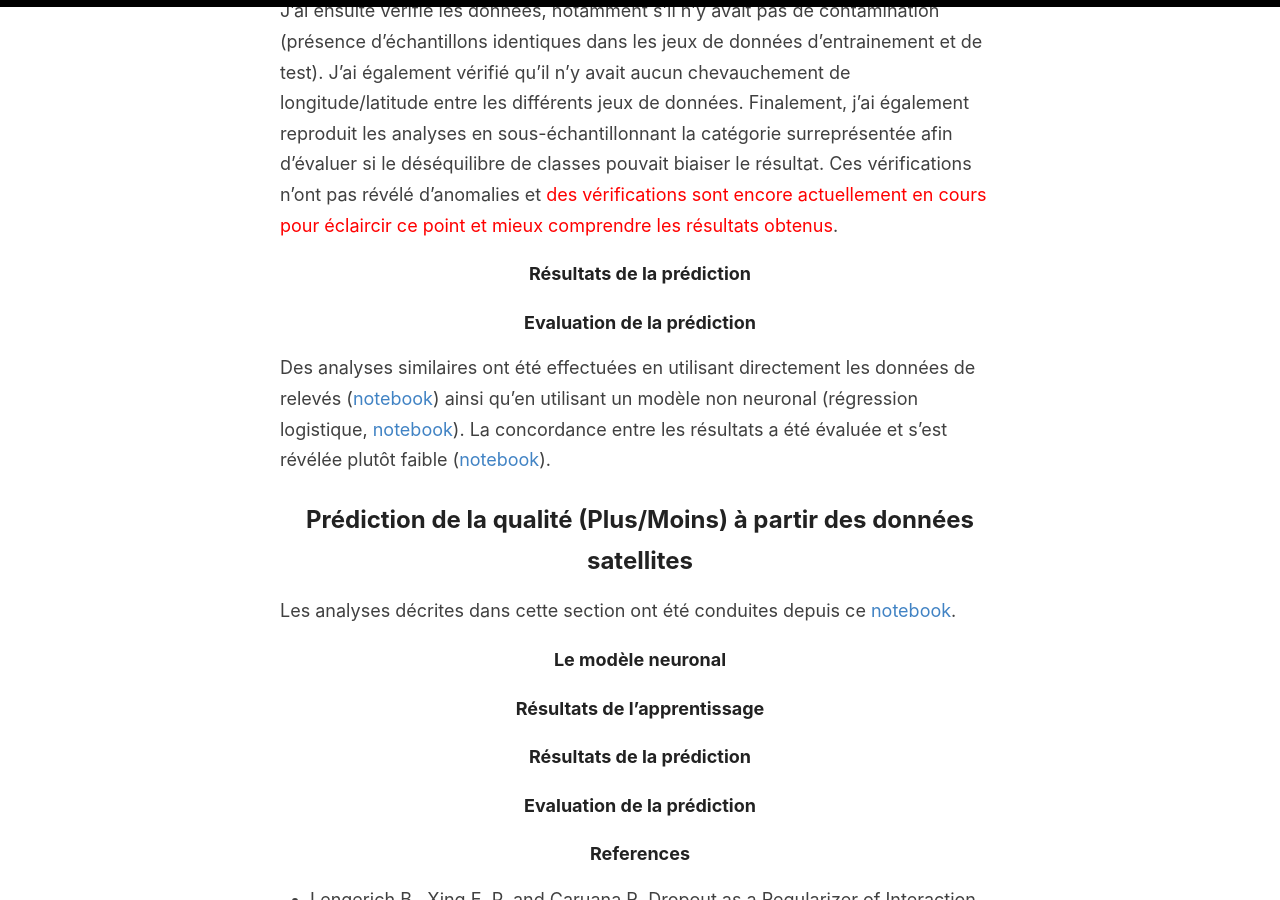
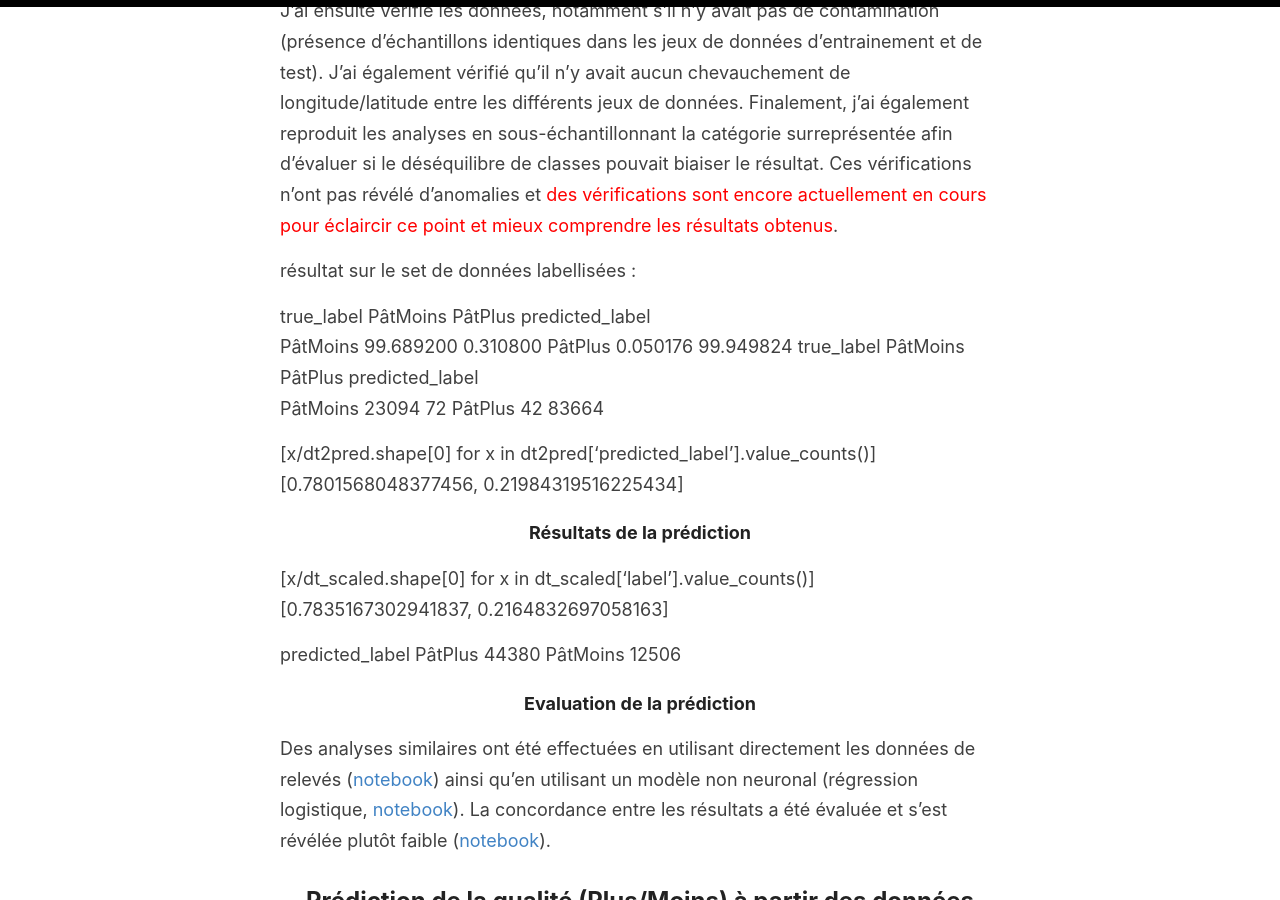
Before and after one commit to sca-opdir/sber-biodiversite-ml-prediction, a Jekyll site: the page built from _pages/apprentissage.md, in a window 1280 px wide and 900 px high, scrolled down 2611 px. Built offline with Jekyll 4.4.1, drawn with Linux system fonts in a browser that asks for light colours; grey boxes are pictures that could not be loaded.

Commit message:
Update apprentissage.md

```diff
--- a/_pages/apprentissage.md
+++ b/_pages/apprentissage.md
@@ -67,7 +67,29 @@ Pour vérifier s'il y avait un problème dans le modèle, j'ai répété l'analy
 
 J'ai ensuite vérifié les données, notamment s'il n'y avait pas de contamination (présence d'échantillons identiques dans les jeux de données d'entrainement et de test). J'ai également vérifié qu'il n'y avait aucun chevauchement de longitude/latitude entre les différents jeux de données. Finalement, j'ai également reproduit les analyses en sous-échantillonnant la catégorie surreprésentée afin d'évaluer si le déséquilibre de classes pouvait biaiser le résultat. Ces vérifications n'ont pas révélé d'anomalies et <span style="color: red;">des vérifications sont encore actuellement en cours pour éclaircir ce point et mieux comprendre les résultats obtenus</span>.
 
+résultat sur le set de données labellisées :
+
+true_label        PâtMoins    PâtPlus
+predicted_label
+PâtMoins         99.689200   0.310800
+PâtPlus           0.050176  99.949824
+true_label       PâtMoins  PâtPlus
+predicted_label
+PâtMoins            23094       72
+PâtPlus                42    83664
+
+[x/dt2pred.shape[0] for x in dt2pred['predicted_label'].value_counts()]
+[0.7801568048377456, 0.21984319516225434]
+
+
 #### Résultats de la prédiction
+
+[x/dt_scaled.shape[0] for x in dt_scaled['label'].value_counts()]
+[0.7835167302941837, 0.2164832697058163]
+
+predicted_label
+PâtPlus     44380
+PâtMoins    12506
 
 
 #### Evaluation de la prédiction
```
